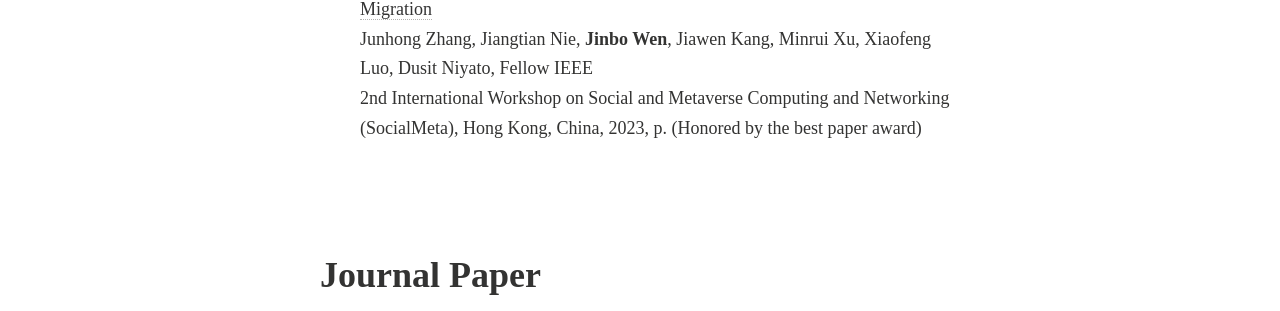
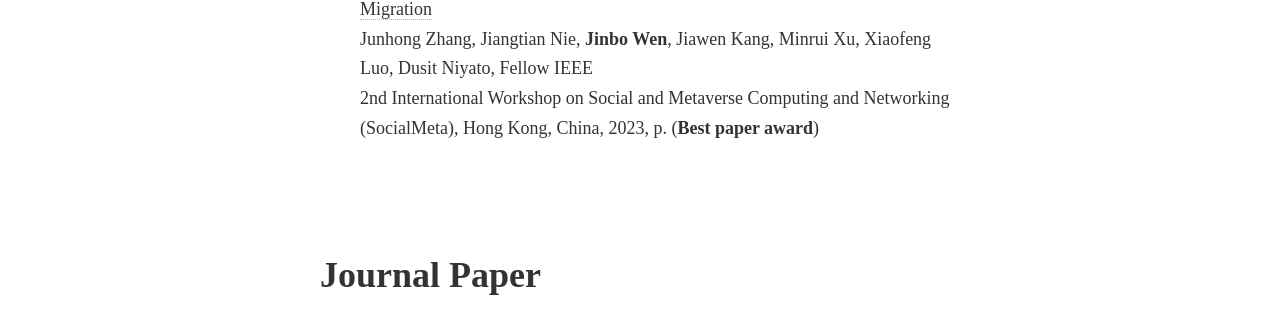
Before and after one commit to wenjinb/wenjinb.github.io, a Jekyll site: the page built from publications.md, in a window 1280 px wide. Shown: the part 812-1123 px from the top of the page. Built offline with Jekyll 4.4.1, drawn with Linux system fonts in a browser that asks for light colours; nearby versions of some CDN libraries; comment, search, counter and statistics services are not loaded; a style sheet for code colours, icons or effects is not loaded.

Commit message:
Update publications.md

```diff
--- a/publications.md
+++ b/publications.md
@@ -22,7 +22,7 @@ IEEE International Conference on Metaverse Computing, Networking and Application
 
 - [Learning-based Incentive Mechanism for Task Freshness-aware Vehicular Twin Migration](https://www.researchgate.net/publication/373838163_Learning-based_Incentive_Mechanism_for_Task_Freshness-aware_Vehicular_Twin_Migration)
 Junhong Zhang, Jiangtian Nie, **Jinbo Wen**, Jiawen Kang, Minrui Xu, Xiaofeng Luo, Dusit Niyato, Fellow IEEE
-2nd International Workshop on Social and Metaverse Computing and Networking (SocialMeta), Hong Kong, China, 2023, p. (Honored by the best paper award)
+2nd International Workshop on Social and Metaverse Computing and Networking (SocialMeta), Hong Kong, China, 2023, p. (**Best paper award**)
 
 <br>
   <br>
```
